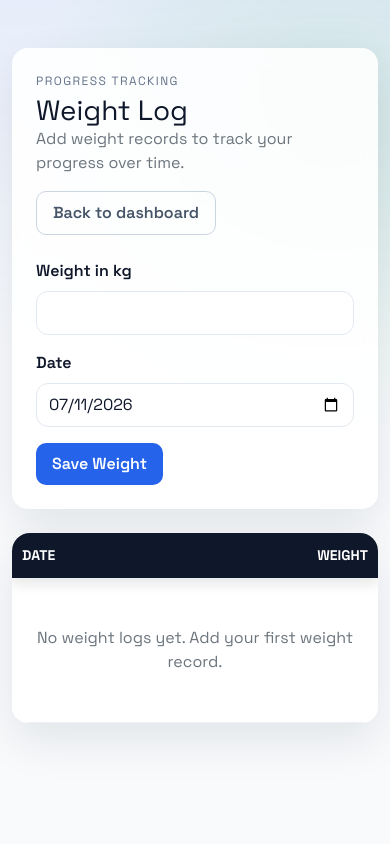
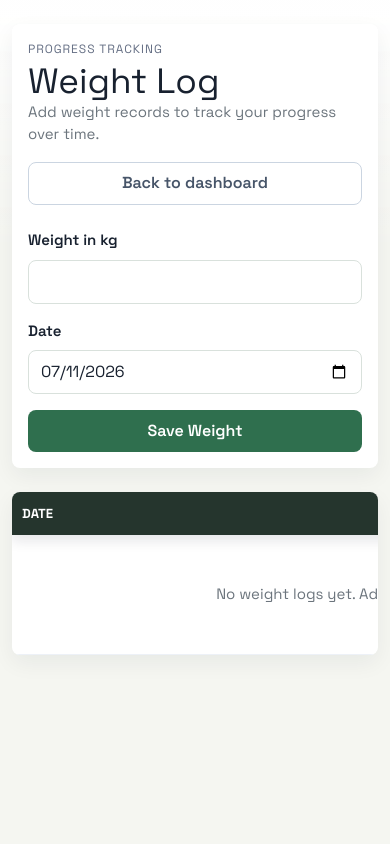
Before and after one commit to aryann003/calorieTracker, a Django app: page /weight-log/ in a window 390 px wide. Run offline with Django 5.2, Linux system fonts and the light colour scheme; a user stored in the database is signed in; tables that the repository leaves empty hold one stand-in row (values such as "Sample post"); data that the repository does not hold is empty.

Commit message:
Polish responsive frontend styling

```diff
--- a/mysite/myapp/static/myapp/css/main.css
+++ b/mysite/myapp/static/myapp/css/main.css
@@ -1,14 +1,15 @@
 :root {
-  --ink: #0f172a;
-  --muted: #64748b;
+  --ink: #18212f;
+  --muted: #667085;
   --card: #ffffff;
-  --accent: #16a34a;
-  --accent-2: #2563eb;
-  --accent-3: #ff8c42;
-  --danger: #dc2626;
-  --surface: rgba(255, 255, 255, 0.9);
-  --border: #e2e8f0;
-  --shadow: 0 18px 45px rgba(15, 23, 42, 0.09);
+  --accent: #2f6f4e;
+  --accent-2: #245f73;
+  --accent-3: #b7791f;
+  --danger: #b42318;
+  --surface: #ffffff;
+  --border: #d9e1dc;
+  --shadow: 0 8px 22px rgba(24, 33, 47, 0.06);
+  --page: #f5f6f1;
 }
 
 *,
@@ -18,18 +19,18 @@
 }
 
 body {
-  background: #f8fafc;
+  background: var(--page);
   min-height: 100vh;
   font-family: "Space Grotesk", "Segoe UI", sans-serif;
   color: var(--ink);
   letter-spacing: 0;
+  overflow-x: hidden;
 }
 
 .background-blur {
   position: fixed;
   inset: 0;
-  background: linear-gradient(180deg, rgba(37, 99, 235, 0.08), transparent 42%),
-    radial-gradient(520px at 85% 15%, rgba(22, 163, 74, 0.12), transparent 60%);
+  background: linear-gradient(180deg, #ffffff 0, rgba(255, 255, 255, 0) 260px);
   z-index: 0;
   pointer-events: none;
 }
@@ -37,14 +38,19 @@ body {
 .page-wrapper {
   position: relative;
   z-index: 1;
+  width: min(100%, 1320px);
 }
 
 .glass {
   border: 1px solid var(--border);
   background: var(--surface);
-  backdrop-filter: blur(8px);
   box-shadow: var(--shadow);
-  border-radius: 16px;
+  border-radius: 8px;
+}
+
+.auth-card {
+  max-width: 520px;
+  margin-inline: auto;
 }
 
 .hero {
@@ -198,7 +205,7 @@ label {
 
 .form-control,
 .form-select {
-  border-radius: 12px;
+  border-radius: 8px;
   border: 1px solid var(--border);
   background-color: #ffffff;
   color: var(--ink);
@@ -216,14 +223,19 @@ label {
 }
 
 .table-responsive {
-  border-radius: 18px;
-  overflow: hidden;
+  border-radius: 8px;
+  overflow-x: auto;
+  -webkit-overflow-scrolling: touch;
+}
+
+.table {
+  min-width: 760px;
 }
 
 .table-head {
   position: sticky;
   top: 0;
-  background: #0f172a;
+  background: #25352d;
   color: #fff;
   box-shadow: 0 6px 12px rgba(15, 23, 42, 0.1);
   z-index: 2;
@@ -265,15 +277,16 @@ label {
 }
 
 .btn {
-  border-radius: 10px;
+  border-radius: 8px;
   font-weight: 600;
   padding: 0.55rem 1rem;
+  white-space: normal;
   transition: background-color 0.18s ease, border-color 0.18s ease, color 0.18s ease, box-shadow 0.18s ease;
 }
 
 .btn-sm {
   padding: 0.35rem 0.75rem;
-  border-radius: 9px;
+  border-radius: 7px;
 }
 
 .btn-lg {
@@ -281,25 +294,25 @@ label {
 }
 
 .btn-outline-primary {
-  border-color: rgba(37, 99, 235, 0.55);
-  color: #1d4ed8;
+  border-color: #8ab09a;
+  color: #275d41;
 }
 
 .btn-outline-primary:hover {
-  background: #2563eb;
-  border-color: #2563eb;
+  background: #2f6f4e;
+  border-color: #2f6f4e;
   color: #ffffff;
 }
 
 .btn-dark {
-  background: #2563eb;
+  background: #2f6f4e;
   border: none;
   color: #ffffff;
 }
 
 .btn-dark:hover,
 .btn-dark:focus {
-  background: #1d4ed8;
+  background: #285f43;
   color: #ffffff;
 }
 
@@ -339,8 +352,16 @@ label {
 }
 
 @media (max-width: 768px) {
+  .page-wrapper {
+    padding-inline: 12px;
+  }
+
+  .glass {
+    border-radius: 8px;
+  }
+
   .hero {
-    padding: 20px;
+    padding: 18px;
   }
 
   .metric-card {
@@ -350,23 +371,82 @@ label {
   .table > :not(caption) > * > * {
     padding: 12px 10px;
   }
+
+  .date-form {
+    width: 100%;
+  }
+
+  .date-form input,
+  .date-form button,
+  .profile-toggle,
+  .btn-group,
+  .btn-group .btn {
+    width: 100%;
+  }
+
+  .avatar-badge {
+    width: 42px;
+    height: 42px;
+  }
+}
+
+@media (max-width: 576px) {
+  body {
+    font-size: 15px;
+  }
+
+  .page-wrapper {
+    padding-block: 24px !important;
+  }
+
+  .hero,
+  .card.glass.p-4,
+  .card.glass.p-5 {
+    padding: 16px !important;
+  }
+
+  .display-5,
+  .display-6 {
+    font-size: clamp(28px, 9vw, 36px);
+    line-height: 1.1;
+  }
+
+  .lead {
+    font-size: 1rem;
+  }
+
+  .pill {
+    width: 100%;
+    justify-content: center;
+    text-align: center;
+  }
+
+  .btn,
+  .btn-lg,
+  .btn-sm {
+    width: 100%;
+  }
+
+  .metric-label,
+  .eyebrow {
+    letter-spacing: 0.08em;
+  }
 }
 
 /* Dark theme toggle */
 body.theme-dark {
   --ink: #e9edf8;
   --muted: #9fb0c8;
-  --card: #101623;
-  --surface: rgba(22, 30, 44, 0.7);
-  --border: #1e2637;
-  --shadow: 0 20px 60px rgba(0, 0, 0, 0.35);
-  background: radial-gradient(120% 120% at 10% 10%, #0c1220 0, #0a111d 40%, #0a0f1b 100%);
+  --card: #151b1f;
+  --surface: #151b1f;
+  --border: #2a3535;
+  --shadow: 0 10px 24px rgba(0, 0, 0, 0.22);
+  --page: #101515;
+  background: var(--page);
 }
 
 body.theme-dark .background-blur {
-  background: radial-gradient(600px at 20% 20%, rgba(93, 107, 255, 0.16), transparent 55%),
-    radial-gradient(500px at 80% 0%, rgba(47, 158, 139, 0.12), transparent 55%);
-  filter: blur(70px);
+  background: linear-gradient(180deg, rgba(255, 255, 255, 0.03), transparent 260px);
 }
 
 body.theme-dark .glass,
--- a/mysite/myapp/templates/myapp/add_food.html
+++ b/mysite/myapp/templates/myapp/add_food.html
@@ -3,6 +3,7 @@
 <html lang="en">
   <head>
     <meta charset="UTF-8" />
+    <meta name="viewport" content="width=device-width, initial-scale=1" />
     <title>Add Food</title>
 
     <link
--- a/mysite/myapp/templates/myapp/home.html
+++ b/mysite/myapp/templates/myapp/home.html
@@ -3,6 +3,7 @@
 <html lang="en">
   <head>
     <meta charset="UTF-8" />
+    <meta name="viewport" content="width=device-width, initial-scale=1" />
     <title>Calorie Compass | Welcome</title>
     <link
       href="https://cdn.jsdelivr.net/npm/bootstrap@5.0.2/dist/css/bootstrap.min.css"
--- a/mysite/myapp/templates/myapp/profile.html
+++ b/mysite/myapp/templates/myapp/profile.html
@@ -3,6 +3,7 @@
 <html lang="en">
   <head>
     <meta charset="UTF-8" />
+    <meta name="viewport" content="width=device-width, initial-scale=1" />
     <title>Health Profile</title>
 
     <link
--- a/mysite/myapp/templates/myapp/weight_log.html
+++ b/mysite/myapp/templates/myapp/weight_log.html
@@ -3,6 +3,7 @@
 <html lang="en">
   <head>
     <meta charset="UTF-8" />
+    <meta name="viewport" content="width=device-width, initial-scale=1" />
     <title>Weight Log</title>
 
     <link
--- a/mysite/myapp/templates/registration/login.html
+++ b/mysite/myapp/templates/registration/login.html
@@ -3,6 +3,7 @@
 <html lang="en">
   <head>
     <meta charset="UTF-8" />
+    <meta name="viewport" content="width=device-width, initial-scale=1" />
     <title>Login</title>
     <link
       href="https://cdn.jsdelivr.net/npm/bootstrap@5.0.2/dist/css/bootstrap.min.css"
@@ -17,7 +18,7 @@
   <body>
     <div class="background-blur"></div>
     <main class="page-wrapper container py-5">
-      <div class="card glass p-4">
+      <div class="card glass auth-card p-4">
         <h3 class="mb-3">Welcome back</h3>
         <form method="post">
           {% csrf_token %}
--- a/mysite/myapp/templates/registration/password_change_done.html
+++ b/mysite/myapp/templates/registration/password_change_done.html
@@ -3,6 +3,7 @@
 <html lang="en">
   <head>
     <meta charset="UTF-8" />
+    <meta name="viewport" content="width=device-width, initial-scale=1" />
     <title>Password Updated</title>
     <link
       href="https://cdn.jsdelivr.net/npm/bootstrap@5.0.2/dist/css/bootstrap.min.css"
@@ -17,7 +18,7 @@
   <body>
     <div class="background-blur"></div>
     <main class="page-wrapper container py-5">
-      <div class="card glass p-4 text-center">
+      <div class="card glass auth-card p-4 text-center">
         <h4 class="mb-2">Password changed</h4>
         <p class="text-muted mb-4">Your password was updated successfully.</p>
         <a href="{% url 'index' %}" class="btn btn-dark">Back to dashboard</a>
--- a/mysite/myapp/templates/registration/password_change_form.html
+++ b/mysite/myapp/templates/registration/password_change_form.html
@@ -3,6 +3,7 @@
 <html lang="en">
   <head>
     <meta charset="UTF-8" />
+    <meta name="viewport" content="width=device-width, initial-scale=1" />
     <title>Change Password</title>
     <link
       href="https://cdn.jsdelivr.net/npm/bootstrap@5.0.2/dist/css/bootstrap.min.css"
@@ -17,7 +18,7 @@
   <body>
     <div class="background-blur"></div>
     <main class="page-wrapper container py-5">
-      <div class="card glass p-4">
+      <div class="card glass auth-card p-4">
         <h3 class="mb-3">Change password</h3>
         <form method="post" novalidate>
           {% csrf_token %}
--- a/mysite/myapp/templates/registration/register.html
+++ b/mysite/myapp/templates/registration/register.html
@@ -3,6 +3,7 @@
 <html lang="en">
   <head>
     <meta charset="UTF-8" />
+    <meta name="viewport" content="width=device-width, initial-scale=1" />
     <title>Create Account</title>
     <link
       href="https://cdn.jsdelivr.net/npm/bootstrap@5.0.2/dist/css/bootstrap.min.css"
@@ -17,7 +18,7 @@
   <body>
     <div class="background-blur"></div>
     <main class="page-wrapper container py-5">
-      <div class="card glass p-4">
+      <div class="card glass auth-card p-4">
         <h3 class="mb-3">Create your account</h3>
         <form method="post">
           {% csrf_token %}
```
Also changed, not shown: other parts of mysite/myapp/static/myapp/css/main.css (+30 -29 lines), mysite/myapp/static/myapp/css/add_food.css (+44 -17 lines), mysite/myapp/templates/myapp/index.html (+3 -4 lines).
